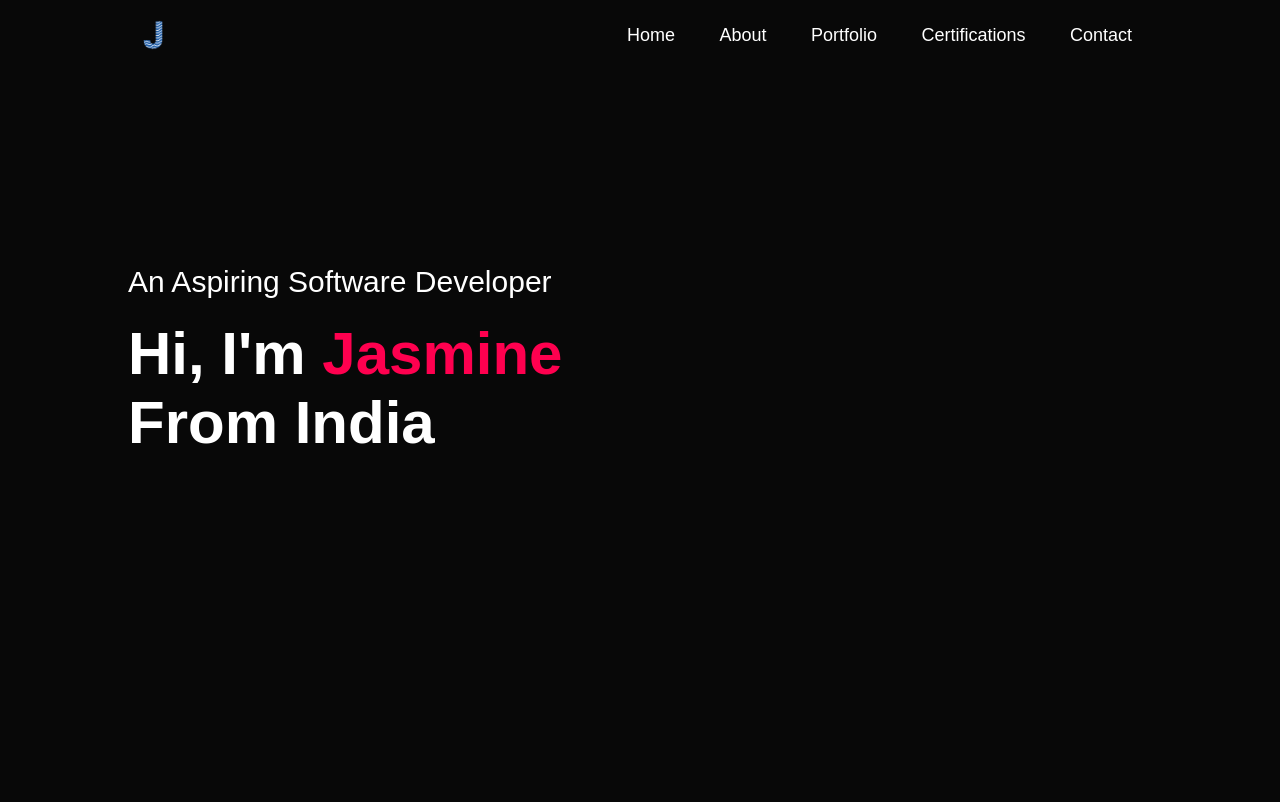
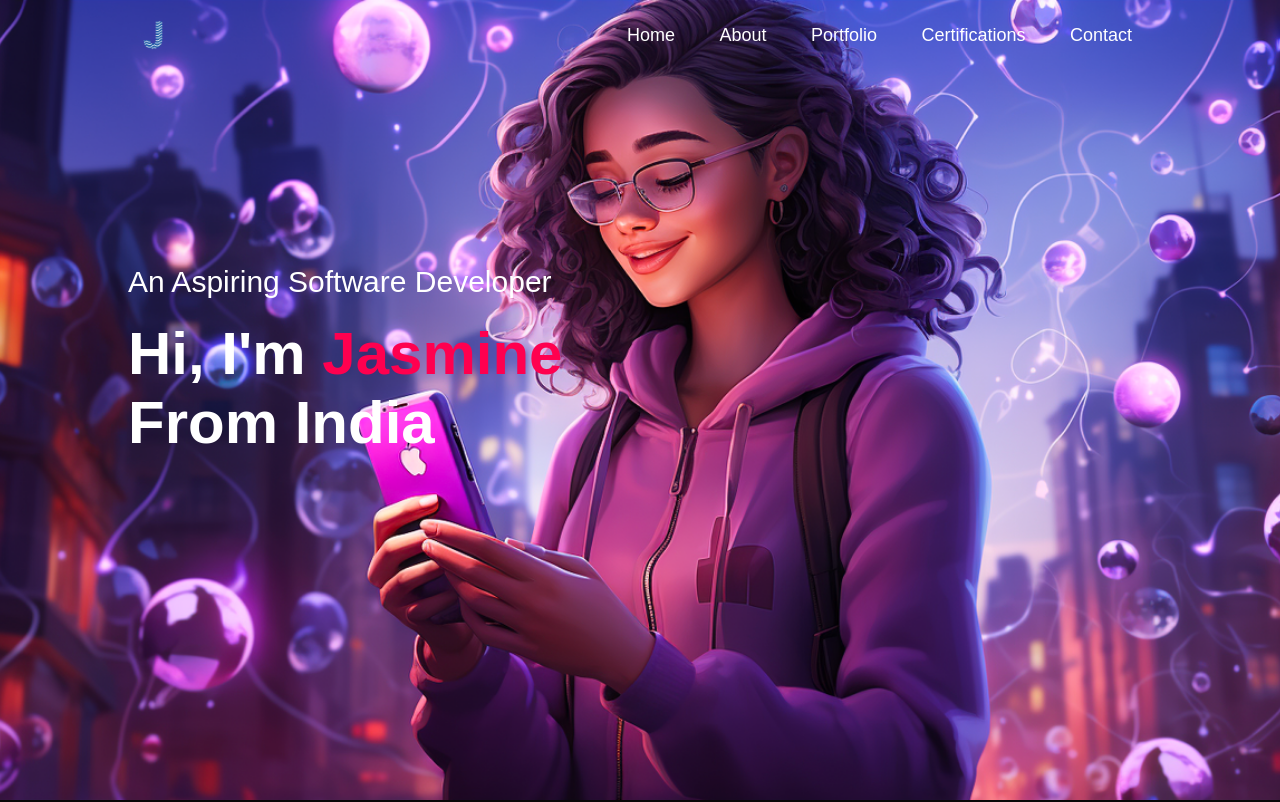
Before and after one commit to Iam-Javed/jasmine-portfolio, a plain HTML site: page index.html in a window 1280 px wide. Shown: the top 802 px of the page. Drawn offline with Linux system fonts and the light colour scheme.

Commit message:
Update style.css

```diff
--- a/style.css
+++ b/style.css
@@ -13,7 +13,7 @@ body {
 #header {
     width: 100%;
     height: 100vh;
-    background-image: url('1695628780831.png');
+    background-image: url('img/1695628780831.png');
     background-size: cover;
     background-position: center;
 }
```
